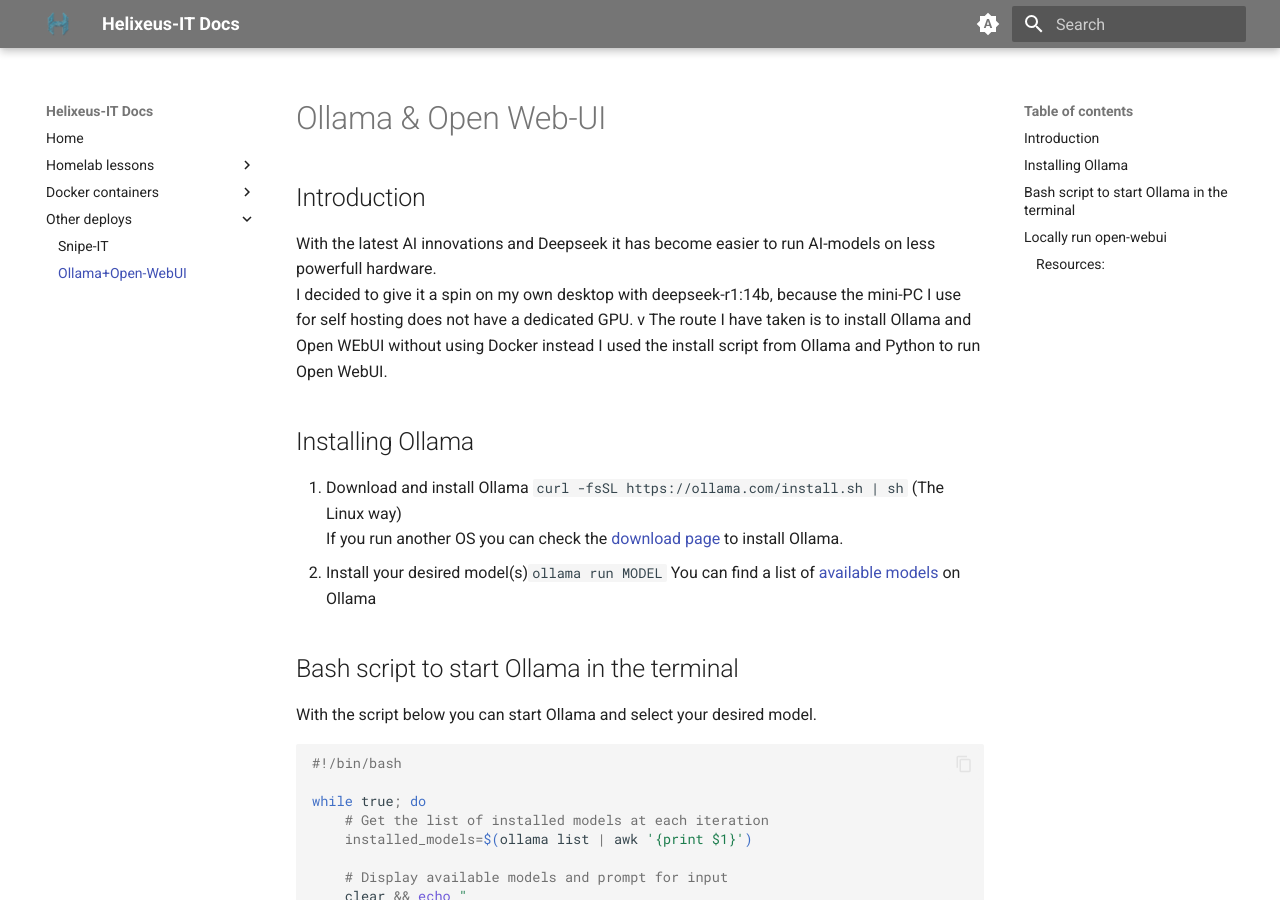
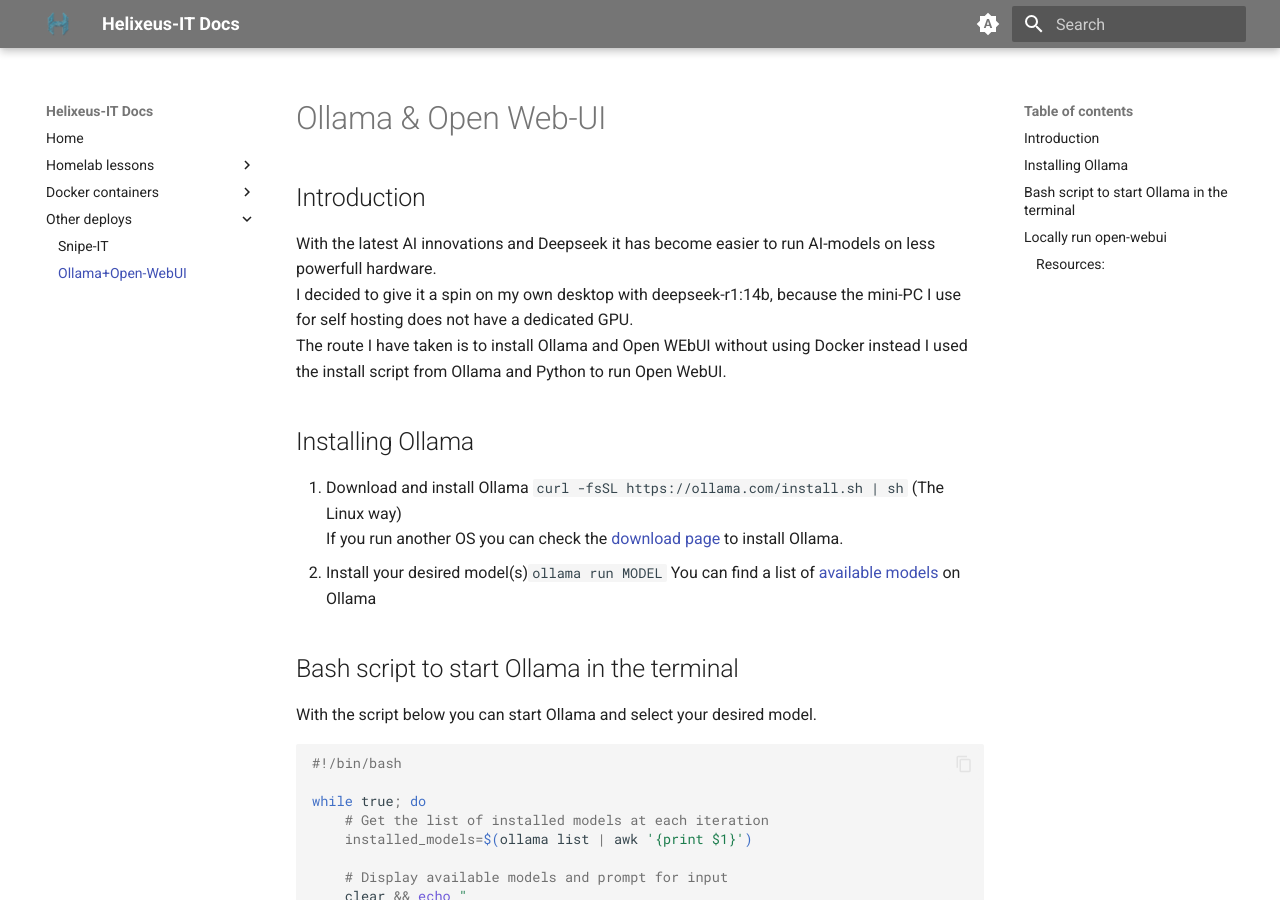
Before and after one commit to JustHelixia/mkdocs, an MkDocs documentation site: the page built from docs/ollama-openwebgui.md, in a window 1280 px wide and 900 px high. Built offline with MkDocs 1.6.1 and Material for MkDocs 9.7.7, drawn with Linux system fonts in a browser that asks for light colours.

```diff
--- a/docs/ollama-openwebgui.md
+++ b/docs/ollama-openwebgui.md
@@ -2,7 +2,7 @@
 
 ## Introduction
 With the latest AI innovations and Deepseek it has become easier to run AI-models on less powerfull hardware.
-I decided to give it a spin on my own desktop with deepseek-r1:14b, because the mini-PC I use for self hosting does not have a dedicated GPU.  v
+I decided to give it a spin on my own desktop with deepseek-r1:14b, because the mini-PC I use for self hosting does not have a dedicated GPU.
 The route I have taken is to install Ollama and Open WEbUI without using Docker instead I used the install script from Ollama and Python to run Open WebUI.
 
 ## Installing Ollama
```
